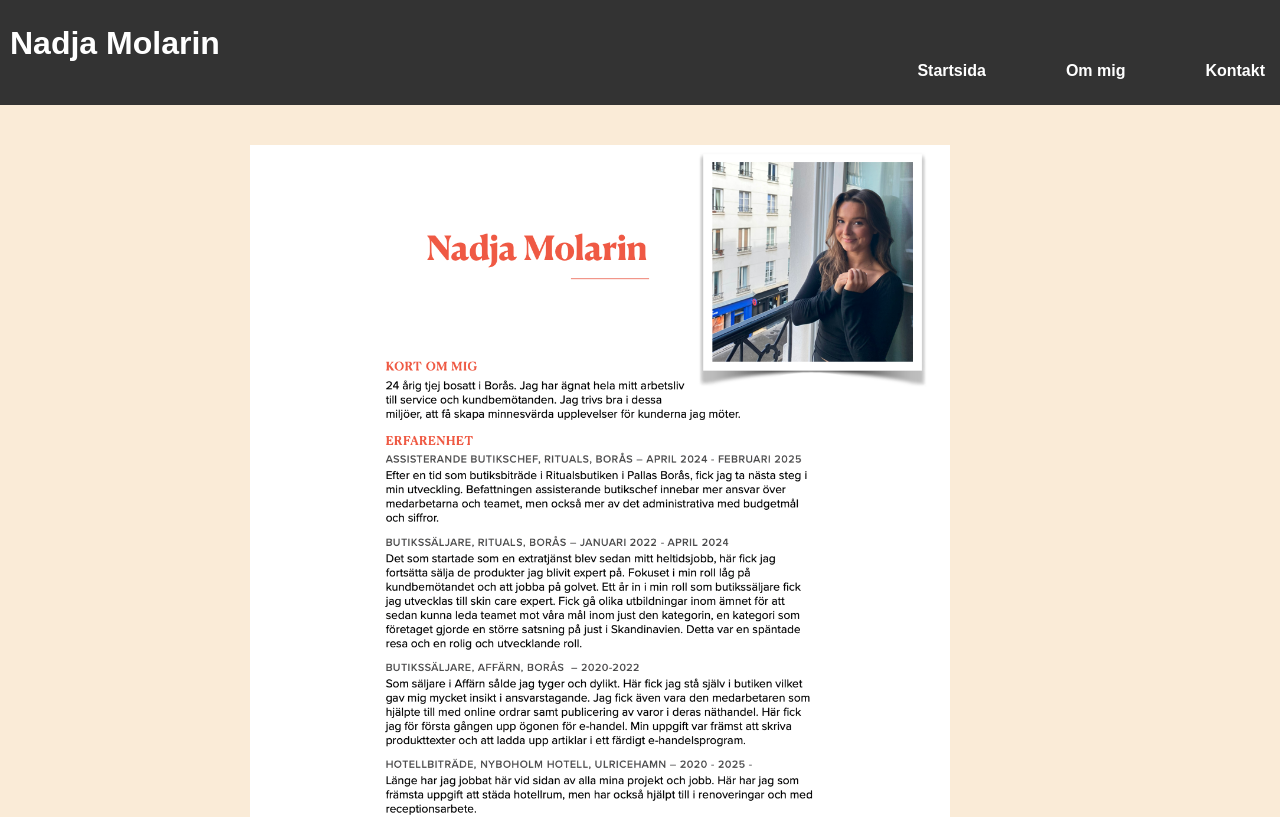
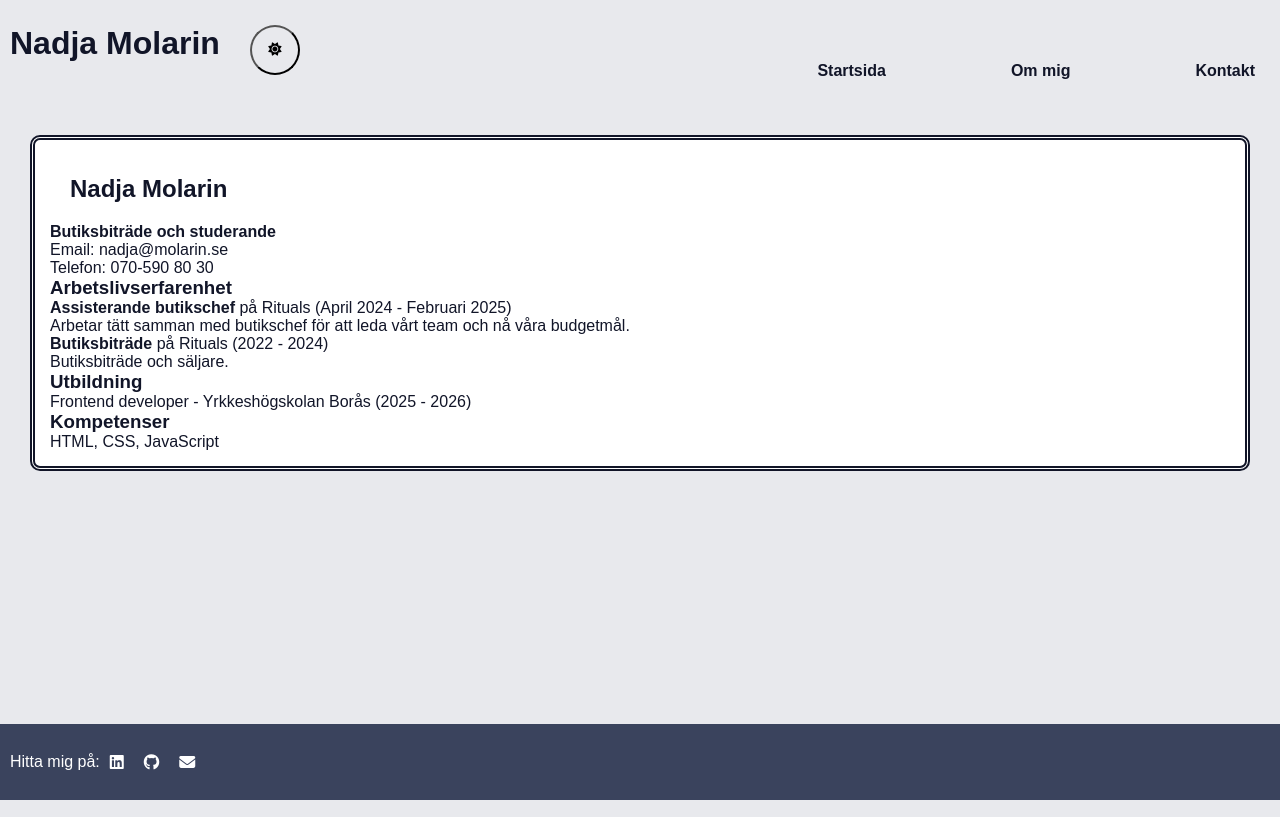
Before and after one commit to nadja-mm/Uppgift2-cv, a plain HTML site: page cv.html in a window 1280 px wide. Shown: the top 817 px of the page. Drawn offline with Linux system fonts and the light colour scheme.

Commit message:
updates for uppgift 3

```diff
--- a/navbar/contact.html
+++ b/about.html
@@ -1,5 +1,5 @@
 <!DOCTYPE html>
-<html lang="en">
+<html lang="sv">
 <head>
     <meta charset="UTF-8">
     <meta name="viewport" content="width=device-width, initial-scale=1.0">
@@ -7,6 +7,7 @@
     integrity="sha512-Evv84Mr4kqVGRNSgIGL/F/aIDqQb7xQ2vcrdIwxfjThSH8CSR7PBEakCr51Ck+w+/U6swU2Im1vVX0SVk9ABhg=="
     crossorigin="anonymous" referrerpolicy="no-referrer" />
     <link rel="stylesheet" href="/style.css">
+    <script type="text/javascript" src="script.js" defer></script>
     <title>Nadja Portfolio</title>
 </head>
 <body>
@@ -15,21 +16,22 @@
         <nav>
             <ul>
                 <li><a href="/index.html">Startsida</a></li>
-                <li><a href="/navbar/about.html">Om mig</a></li>
-                <li><a href="/navbar/contact.html"><u>Kontakt</u></a></li>
+                <li><a href="/about.html"><u>Om mig</u></a></li>
+                <li><a href="/contact.html">Kontakt</a></li>
             </ul>
+            <button id="theme-switch">
+                <i class="fas fa-sun sun-icon"></i>
+                <i class="fas fa-moon moon-icon"></i>
+            </button>
         </nav>
     </header>
 
     <section>
-        <div class="contact-card">
-            Välkommen att kontakta mig via:
-            <br>
-            <br>
-            Email: nadja@molarin.se
-            <br>
-            <br>
-            Telefon: 070-590 80 30
+        <div class="about">
+            Jag är en 24 årig boråsare som precis har börjat min resa som utvecklare.
+            Jag läser en utbildning på sistans och kommer bli frontend utvecklare.
+            På den här hemsidan kan du få veta mer om mig och mina projekt. Välkommen
+            att kontakta mig om ni har några frågor!
         </div>
     </section>
     <footer>
--- a/cv.html
+++ b/cv.html
@@ -1,5 +1,5 @@
 <!DOCTYPE html>
-<html lang="en">
+<html lang="sv">
 <head>
     <meta charset="UTF-8">
     <meta name="viewport" content="width=device-width, initial-scale=1.0">
@@ -7,6 +7,7 @@
     integrity="sha512-Evv84Mr4kqVGRNSgIGL/F/aIDqQb7xQ2vcrdIwxfjThSH8CSR7PBEakCr51Ck+w+/U6swU2Im1vVX0SVk9ABhg=="
     crossorigin="anonymous" referrerpolicy="no-referrer" />
     <link rel="stylesheet" href="/style.css">
+    <script type="text/javascript" src="script.js" defer></script>
     <title>Nadja Portfolio</title>
 </head>
 <body>
@@ -15,16 +16,58 @@
         <nav>
             <ul>
                 <li><a href="/index.html">Startsida</a></li>
-                <li><a href="/navbar/about.html">Om mig</a></li>
-                <li><a href="/navbar/contact.html">Kontakt</a></li>
+                <li><a href="/about.html">Om mig</a></li>
+                <li><a href="/contact.html">Kontakt</a></li>
             </ul>
+            <button id="theme-switch">
+                <i class="fas fa-sun sun-icon"></i>
+                <i class="fas fa-moon moon-icon"></i>
+            </button>
         </nav>
     </header>
 
     <section>
-        <div>
-            <img class="cv-img" src="images/CV.png" alt="CV">
-        </div>
+        <div id="cv-container"></div>
+
+        <script>
+  // Hämta JSON-filen
+fetch("cv.json")
+    .then(response => response.json())
+    .then(data => {
+      // Välj plats att lägga till CV-informationen
+    const container = document.getElementById("cv-container");
+
+      // Skapa HTML-struktur med JSON-data
+    container.innerHTML = `
+        <h2>${data.name}</h2>
+        <p><strong>${data.title}</strong></p>
+        <p>Email: ${data.contact.email}</p>
+        <p>Telefon: ${data.contact.phone}</p>
+
+        <h3>Arbetslivserfarenhet</h3>
+        <ul>
+        ${data.experience.map(job => `
+            <li>
+            <strong>${job.jobTitle}</strong> på ${job.company} (${job.years})
+            <p>${job.description}</p>
+            </li>
+        `).join('')}
+        </ul>
+
+        <h3>Utbildning</h3>
+        <ul>
+        ${data.education.map(edu => `
+            <li>${edu.degree} - ${edu.school} (${edu.years})</li>
+        `).join('')}
+        </ul>
+
+        <h3>Kompetenser</h3>
+        <p>${data.skills.join(", ")}</p>
+    `;
+    })
+    .catch(error => console.error("Fel vid hämtning av CV:", error));
+</script>
+
     </section>
     <footer>
         <ul class="footer">
--- /dev/null
+++ b/cv.json
@@ -0,0 +1,31 @@
+{
+    "name": "Nadja Molarin",
+    "title": "Butiksbiträde och studerande",
+    "contact": {
+    "email": "nadja@molarin.se",
+    "phone": "070-590 80 30"
+    },
+
+    "experience": [{
+        "jobTitle": "Assisterande butikschef",
+        "company": "Rituals",
+        "years": "April 2024 - Februari 2025",
+        "description": "Arbetar tätt samman med butikschef för att leda vårt team och nå våra budgetmål."
+    },
+    {
+        "jobTitle": "Butiksbiträde",
+        "company": "Rituals",
+        "years": "2022 - 2024",
+        "description": "Butiksbiträde och säljare."
+    }
+    ],
+
+    "education": [{
+        "degree": "Frontend developer",
+        "school": "Yrkkeshögskolan Borås",
+        "years": "2025 - 2026"
+    }
+    ],
+
+    "skills": ["HTML", "CSS", "JavaScript"]
+}
--- /dev/null
+++ b/script.js
@@ -0,0 +1,35 @@
+//darkmode
+//källa och inspiration från youtube
+
+let darkmode = localStorage.getItem('darkmode')
+const themeSwitch = document.getElementById('theme-switch')
+
+const enableDarkmode = () => {
+    document.body.classList.add('darkmode')
+    localStorage.setItem('darkmode', 'active')
+}
+
+const disableDarkmode = () => {
+    document.body.classList.remove('darkmode')
+    localStorage.setItem('darkmode', null)
+}
+
+if(darkmode === "active") enableDarkmode()
+
+themeSwitch.addEventListener("click", () => {
+    darkmode = localStorage.getItem('darkmode')
+    if(darkmode !== "active"){
+        enableDarkmode()
+    }
+    else{
+        disableDarkmode()
+    }
+})
+
+//Fetcha min JSON fil
+fetch("cv.json")
+.then(response => response.json())
+.then(data => {
+    const container = document.getElementById("cv-container");
+
+})
--- a/style.css
+++ b/style.css
@@ -12,7 +12,7 @@
 body{
     margin: 0;
     padding: 0;
-    background-color: antiquewhite;
+    background-color: var(--base-variant);
     display: flex;
     flex-direction:column;
     min-height: 100vh;
@@ -21,8 +21,8 @@ body{
 
 /*Rubrik och Navigeringsmeny*/
 header{
-    background-color: #333;
-    color: #fff;
+    background-color: var(--base-variant);
+    color: var(--text-color);
     padding: 25px 0;
     text-align: right;
 }
@@ -41,14 +41,14 @@ nav ul{
 }
 
 nav ul li{
-    margin: 0 15px;
-    color: #fff;
+    margin: 0 25px 0 50px;
+    color: var(--text-color);
     text-decoration: none;
     font-weight: bold;
 }
 
 nav ul li a{
-    color: #fff;
+    color: var(--text-color);
     text-decoration: none;
     font-weight: bold;
 }
@@ -69,7 +69,8 @@ li:hover{
     display: flex;
     flex-wrap: wrap;
     text-align: center;
-    background: #fff;
+    background: var(--base-color);
+    color: var(--text-color);
 }
 
 .column-profile, .profile-text{
@@ -95,13 +96,13 @@ li:hover{
 
 /*Knappen*/
 
-button{
+#cv-button{
     display: flex;
     flex-direction: column;
     margin: 10px 150px;
     width: 50%;
     height: 40px;
-    background: rgb(159, 130, 146);
+    background: var(--accent-color);
     border: none;
     align-items: center;
     border-radius: 20px;
@@ -117,12 +118,11 @@ button{
 }
 
 button:hover{
-    background-color: #613952c4;
     transform: scale(1.1);
 }
 
 .cv-link{
-    color: black;
+    color: var(--text-color);
     text-decoration: none;
 }
 
@@ -130,6 +130,7 @@ button:hover{
 
 h2{
     margin: 20px;
+    color: var(--text-color);
 }
 
 .container-gallery{
@@ -138,7 +139,7 @@ h2{
     flex-wrap: wrap;
     gap: 20px;
     padding: 20px;
-    background-color: #fff;
+    background-color: var(--base-color);
 }
 
 .column-gallery{
@@ -146,10 +147,11 @@ h2{
     min-width: 262px;
     max-width: 262px;
     text-align: center;
-    background: #fff;
+    background: var(--base-variant);
     padding: 1px;
     box-shadow: 0px 4px 6px rgba(0, 0, 0, 0.7);
     border-radius: 10px;
+    color: var(--text-color);
 }
 
 .gallery-img{
@@ -166,7 +168,7 @@ h2{
 footer{
     display: flex;
     flex-direction: row;
-    background-color: #333;
+    background-color: var(--primary-color);
     color: #fff;
     padding: 10px;
     width: 100%;
@@ -201,16 +203,16 @@ footer{
 .about, .contact-card{
     margin: 100px;
     padding: 100px;
-    background-color: #fff;
-
+    background-color: var(--base-color);
+    color: var(--text-color)
 }
 
-.cv-img{
+/*.cv-img{  Borttagen och konverterad till JSON-fil
     display:flex;
     margin: 40px 40px 40px 250px;
     max-width: 700px;
     max-height: auto;
-}
+}*/
 
 /*Anpassar till skärmstorlek*/
 @media (max-width: 768px){
@@ -226,3 +228,74 @@ footer{
         width: 50%;
     }
 }
+
+/*JavaScript effects - darkmode*/
+/*inspiration till denna effekt hittade jag på w3schools, sedan sökte
+jag mig vidare med youtube för att få se exempel på hur denna effekt skapas.
+Färgerna för darkmode har jag tagit från min källa, däremot har jag jobbat
+med placering av knapp och utseende av knapp själv. Även val av ikon för switchen.*/
+:root{
+    --base-color: white;
+    --base-variant: #e8e9ed;
+    --text-color: #111528;
+    --secondary-text: #232738;
+    --primary-color: #3a435d;
+    --accent-color: #0071ff;
+}
+
+.darkmode{
+    --base-color: #070b1d;
+    --base-variant: #101425;
+    --text-color: #fff;
+    --secondary-text: #a4a5b8;
+    --primary-color: #3a435d;
+    --accent-color: #0071ff;
+}
+
+#theme-switch{
+    height: 50px;
+    width: 50px;
+    padding: 0;
+    border-radius: 50%;
+    background-color: var(--base-variant);
+    display: flex;
+    justify-content: center;
+    align-items: center;
+    position:absolute;
+    top: 25px;
+    left: 250px;
+}
+
+#theme-switch i{
+    fill: var(--primary-color);
+}
+
+#theme-switch i:last-child{
+    display: none;
+}
+
+.darkmode #theme-switch i:first-child{
+    display: none;
+}
+
+.darkmode #theme-switch i:last-child{
+    display: block;
+}
+
+/*JSON file - mitt CV*/
+/*inspiration till detta hittade jag på youtube, både hur jag borde bygga
+min fil, men också hur jag kopplar ihop den till min HTML*/
+#cv-container{
+    background-color: var(--base-color);
+    color: var(--text-color);
+    margin: 30px;
+    border-style: double;
+    border-width: 5px;
+    border-radius: 10px;
+    padding: 15px;
+}
+
+#cv-container li{
+    list-style: none;
+    text-decoration: none;
+}
```
Also changed, not shown: contact.html (renamed from navbar/about.html, +16 -8 lines), index.html (+9 -4 lines), images/CV.png (deleted), 2 other files.
